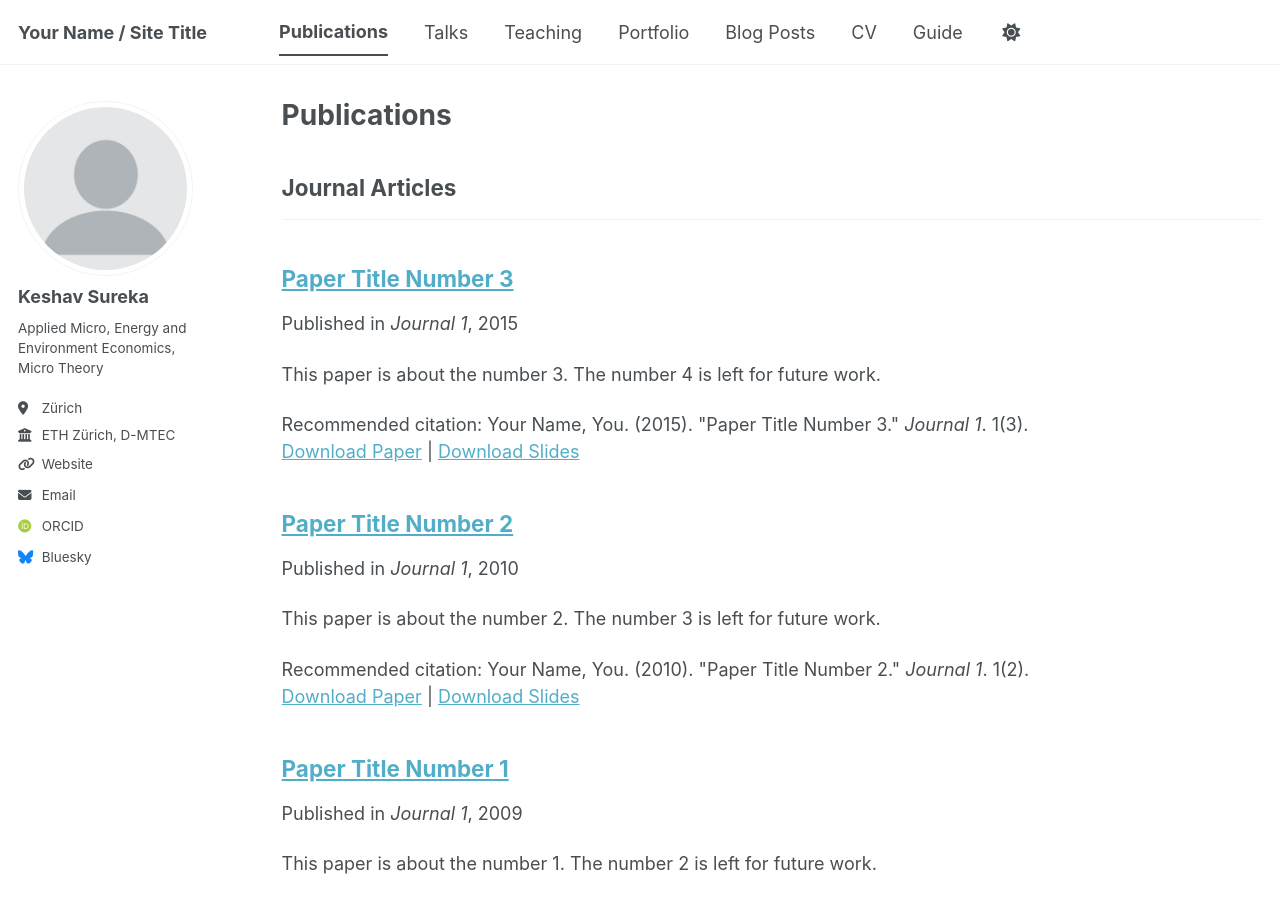
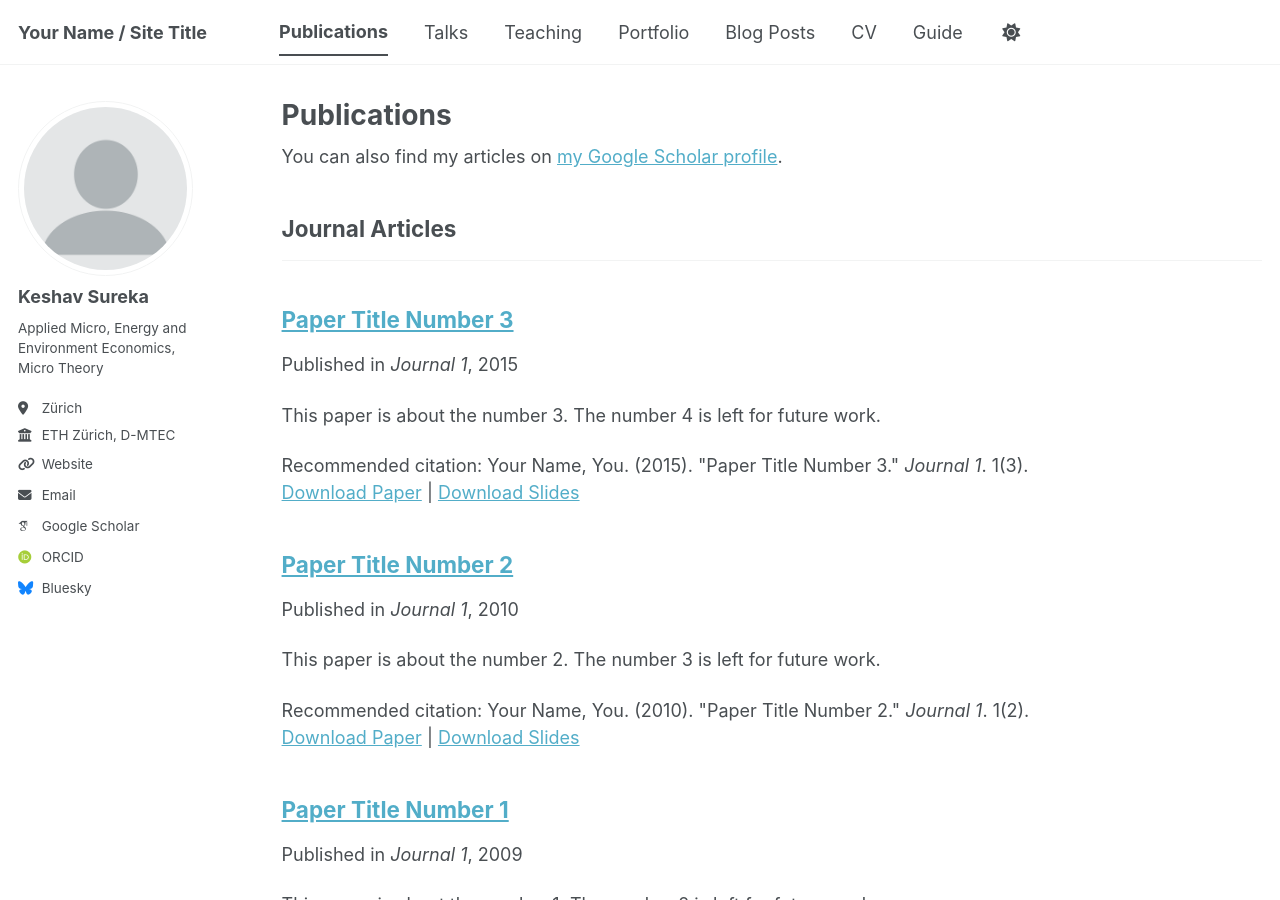
Before and after one commit to sureka-keshav/surekakeshav.github.io, a Jekyll site: the page built from _pages/publications.html, in a window 1280 px wide and 900 px high. Built offline with Jekyll 4.4.1, drawn with Linux system fonts in a browser that asks for light colours; some web fonts are replaced; a script bundle is joined from its source files by our own code; library files that are not in the unit come from our copies; some of the changed lines change nothing that is shown.

Commit message:
Update _config.yml

```diff
--- a/_config.yml
+++ b/_config.yml
@@ -35,7 +35,7 @@ author:
   # Academic websites
   academia         : # URL
   arxiv            : # URL - Update with the correct link to your profile
-  googlescholar    : # URL
+  googlescholar    : "https://scholar.google.com/citations?user=n6lkSEMAAAAJ&hl=en"
   inspire-hep      : # URL
   impactstory      : # URL
   orcid            : "https://orcid.org/0009-0004-3910-7558"
```
